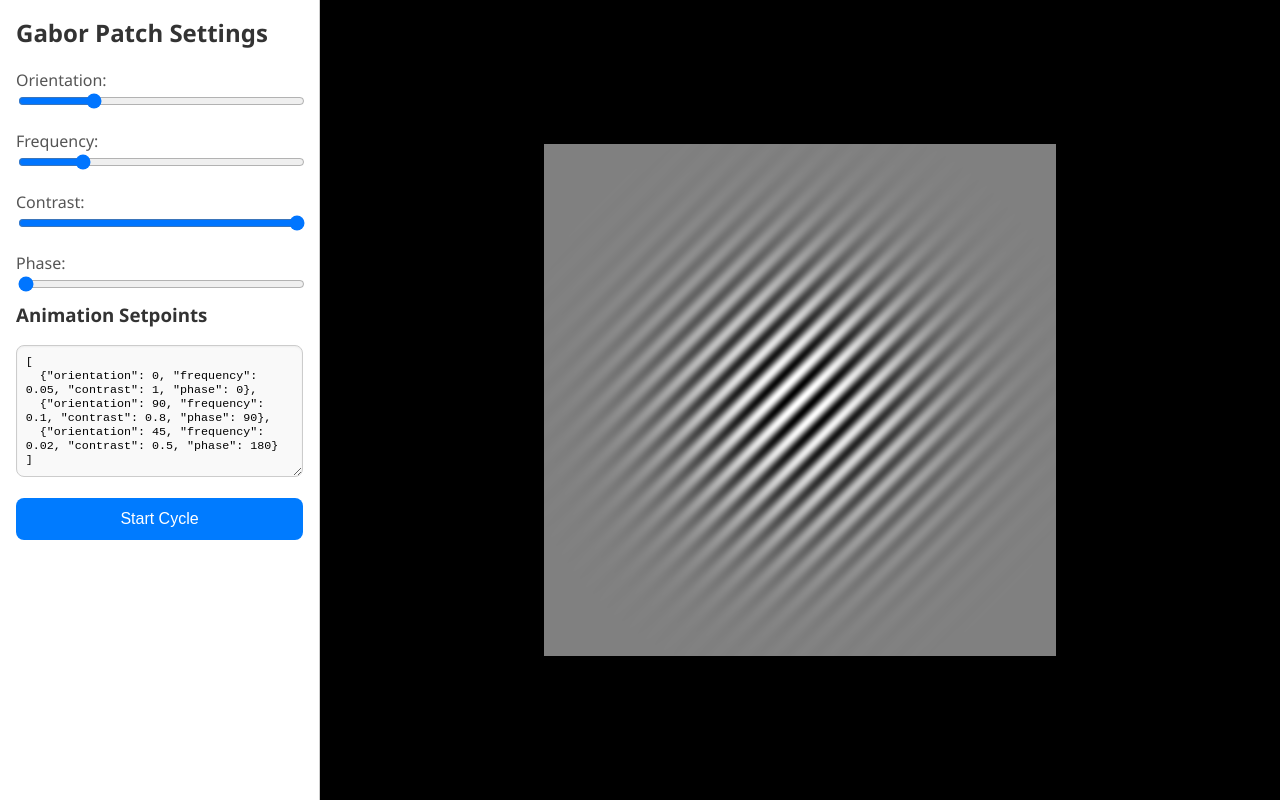
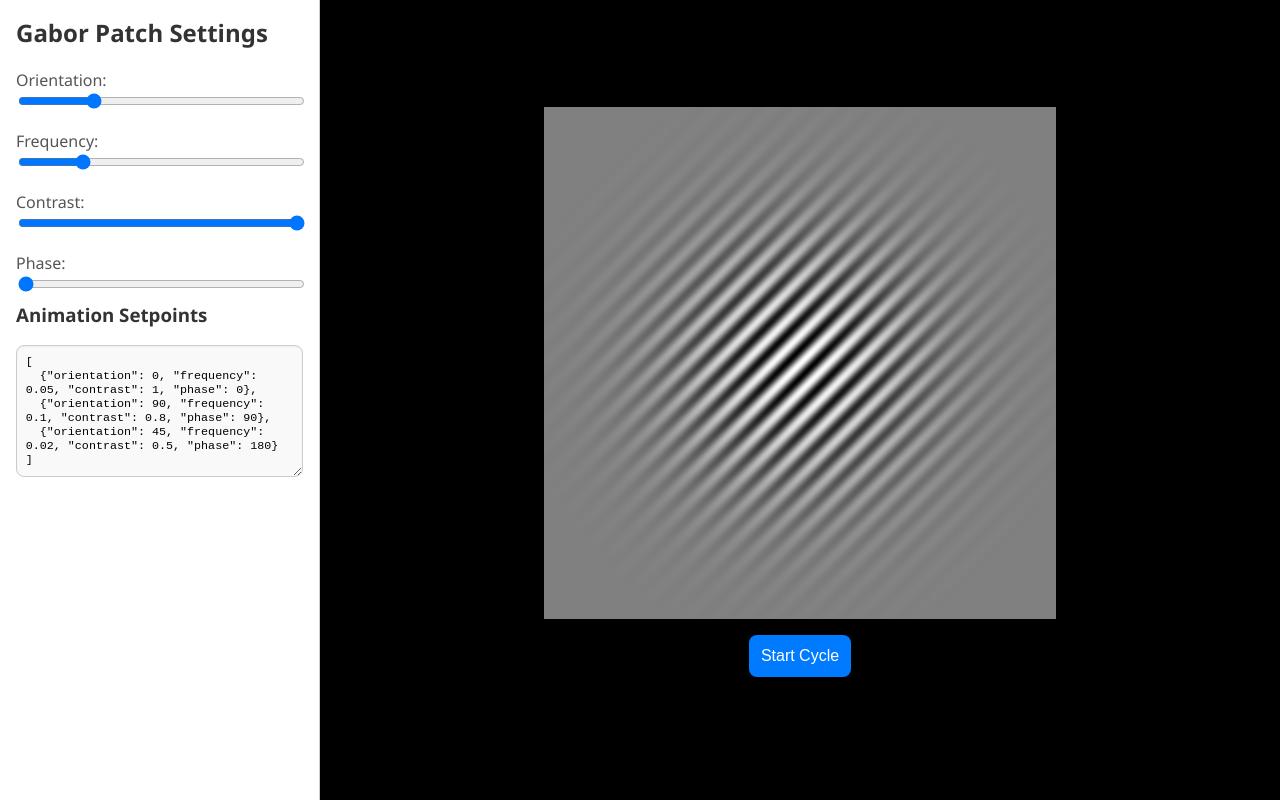
Before and after one commit to sledesm/gabor, a plain HTML site: page index.html in a window 1280 px wide. Drawn offline with Linux system fonts and the light colour scheme.

Commit message:
Update index.html

```diff
--- a/index.html
+++ b/index.html
@@ -37,9 +37,11 @@
     .display {
       flex-grow: 1;
       display: flex;
+      flex-direction: column;
       justify-content: center;
       align-items: center;
       background: black;
+      padding-bottom: 1em; /* Add padding at the bottom for the button */
     }
 
     canvas {
@@ -83,6 +85,16 @@
       font-size: 1em;
       cursor: pointer;
       transition: background-color 0.3s ease;
+    }
+
+    /* Desktop view: Set a max-width for the button */
+    @media (min-width: 769px) {
+      button {
+        width: auto;
+        max-width: 200px; /* Set a max-width for the button */
+        margin-left: auto;
+        margin-right: auto;
+      }
     }
 
     button:hover {
@@ -131,11 +143,11 @@
   {"orientation": 90, "frequency": 0.1, "contrast": 0.8, "phase": 90},
   {"orientation": 45, "frequency": 0.02, "contrast": 0.5, "phase": 180}
 ]</textarea>
-      <button onclick="startCycle()">Start Cycle</button>
     </div>
 
     <div class="display">
       <canvas id="gaborCanvas" width="512" height="512"></canvas>
+      <button onclick="startCycle()">Start Cycle</button>
     </div>
   </div>
 
```
